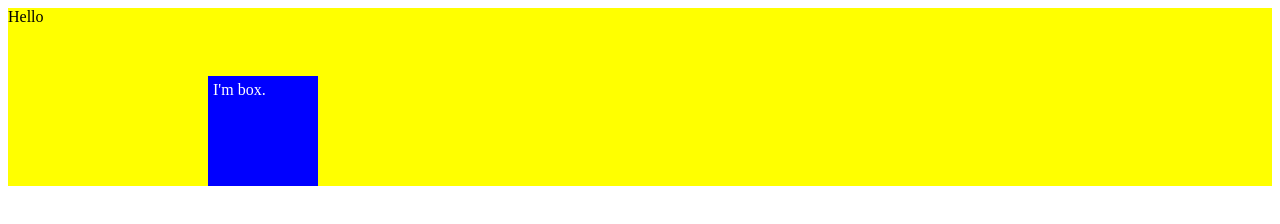
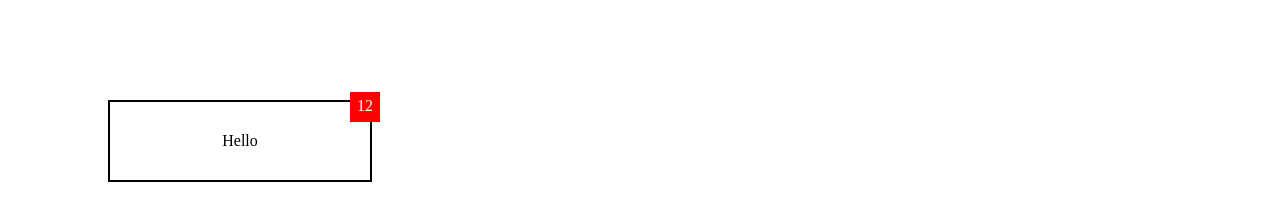
Before and after one commit to piotrkabacinski/akademia-kodu-html-css, a plain HTML site: page position.html in a window 1280 px wide. Shown: the top 224 px of the page. Drawn offline with Linux system fonts and the light colour scheme.

Commit message:
blog counter

```diff
--- a/position.html
+++ b/position.html
@@ -5,18 +5,39 @@
     <title>Position test</title>
 
     <style>
+        body {
+            height: 1500px;
+        }
+
         .wrapper {
-            background-color: yellow;
+            position: relative;
+            width: 200px;
+            border: 2px solid black;
+            text-align: center;
+            padding: 30px;
+            margin-top: 100px;
+            margin-left: 100px;
         }
 
         .wrapper .box {
-            width: 100px;
-            height: 100px;
-            background: blue;
+            width: 20px;
+            height: 20px;
+            background: red;
             padding: 5px;
             color: white;
-            margin-top: 50px;
-            margin-left: 200px;
+            margin-top: 0;
+            margin-left: 0;
+            position: absolute;
+            top: 0;
+            /*
+                left: 100%;
+                margin-left: -10px;
+                margin-top: -10px;
+            */
+            right: 0;
+            margin-right: -10px;
+            margin-top: -10px;
+
         }
     </style>
 
@@ -26,7 +47,7 @@
     <div class="wrapper">
         Hello
         <div class="box">
-            I'm box.
+            12
         </div>
     </div>
 
```
Also changed, not shown: nowy_mercedes.html (+1 -10 lines).
